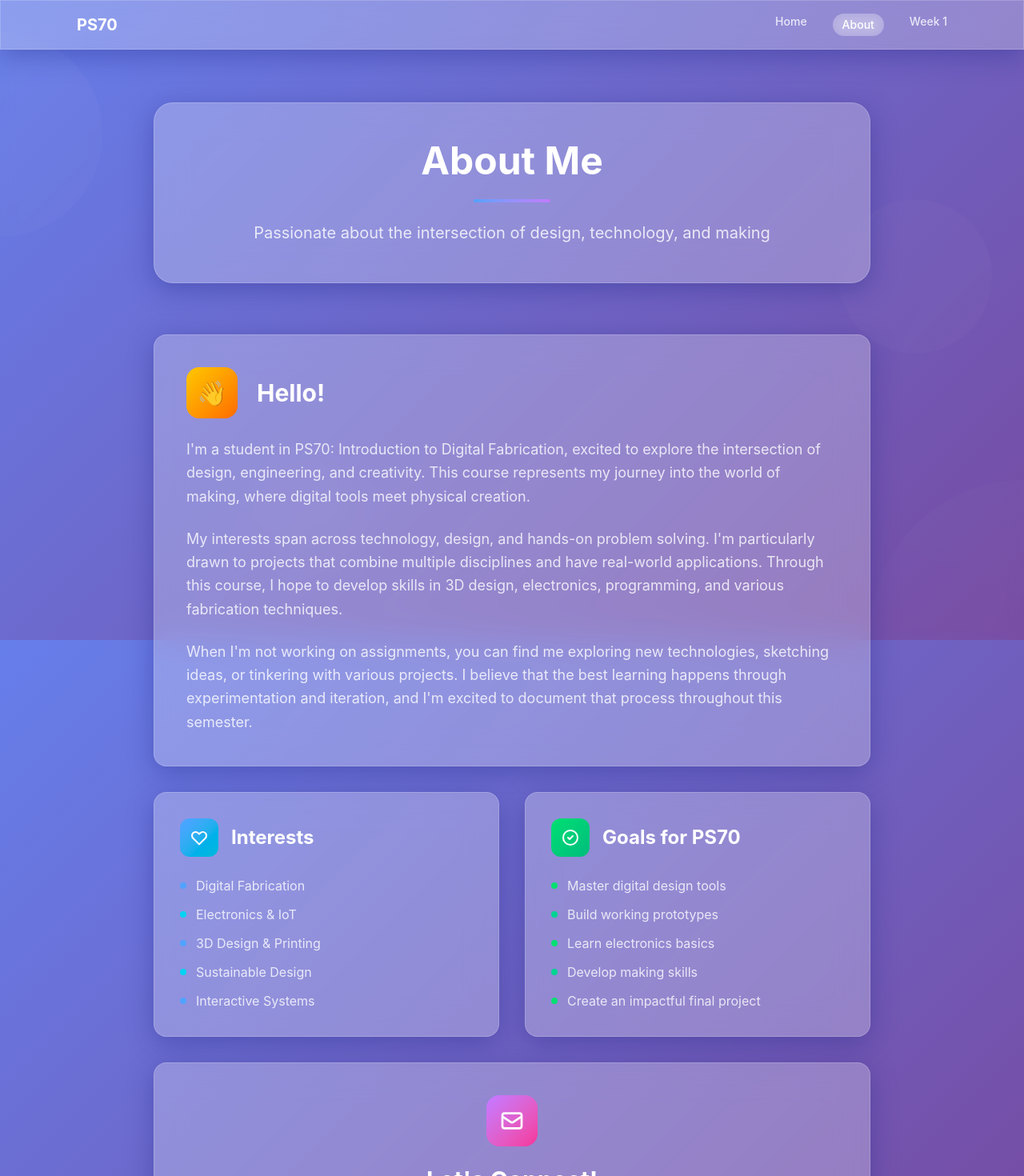
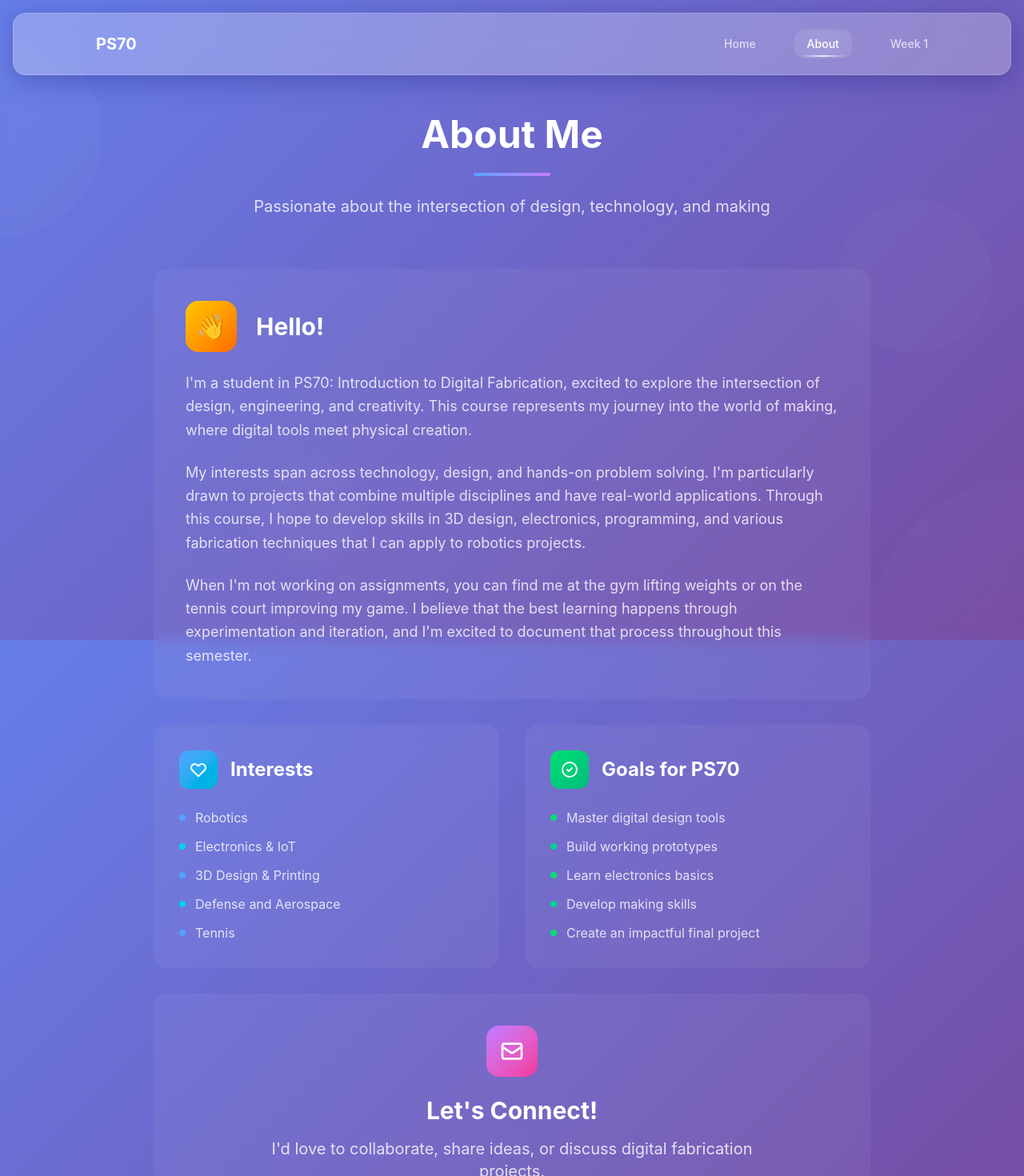
Before and after one commit to mmattyV/ps70-website, a Next.js app: page /about in a window 1280 px wide. Shown: the top 1470 px of the page at 80% size. Built offline with nearby package versions, Linux system fonts and the light colour scheme.

Commit message:
feat: fixed to follow requirements

```diff
--- a/src/app/about/page.tsx
+++ b/src/app/about/page.tsx
@@ -4,18 +4,16 @@ export default function About() {
       <div className="max-w-4xl mx-auto">
         {/* Header */}
         <div className="text-center mb-16">
-          <div className="glass-card rounded-3xl p-12 mb-8">
-            <h1 className="text-5xl font-bold text-white mb-6">About Me</h1>
-            <div className="w-24 h-1 bg-gradient-to-r from-blue-400 to-purple-400 mx-auto rounded-full"></div>
-            <p className="text-xl text-white/80 mt-6 max-w-2xl mx-auto">
-              Passionate about the intersection of design, technology, and making
-            </p>
-          </div>
+          <h1 className="text-5xl font-bold text-white mb-6">About Me</h1>
+          <div className="w-24 h-1 bg-gradient-to-r from-blue-400 to-purple-400 mx-auto rounded-full"></div>
+          <p className="text-xl text-white/80 mt-6 max-w-2xl mx-auto mb-8">
+            Passionate about the intersection of design, technology, and making
+          </p>
         </div>
 
         {/* Main Content */}
         <div className="space-y-8">
-          <div className="glass-card rounded-2xl p-10">
+          <div className="text-section rounded-2xl p-10">
             <div className="flex items-center mb-6">
               <div className="w-16 h-16 bg-gradient-to-br from-yellow-400 to-orange-500 rounded-2xl flex items-center justify-center mr-6">
                 <span className="text-3xl">👋</span>
@@ -33,20 +31,21 @@ export default function About() {
               <p>
                 My interests span across technology, design, and hands-on problem solving. I&apos;m particularly drawn
                 to projects that combine multiple disciplines and have real-world applications. Through this course,
-                I hope to develop skills in 3D design, electronics, programming, and various fabrication techniques.
+                I hope to develop skills in 3D design, electronics, programming, and various fabrication techniques
+                that I can apply to robotics projects.
               </p>
 
               <p>
-                When I&apos;m not working on assignments, you can find me exploring new technologies, sketching ideas,
-                or tinkering with various projects. I believe that the best learning happens through experimentation
-                and iteration, and I&apos;m excited to document that process throughout this semester.
+                When I&apos;m not working on assignments, you can find me at the gym lifting weights or on the tennis court
+                improving my game. I believe that the best learning happens through experimentation and iteration,
+                and I&apos;m excited to document that process throughout this semester.
               </p>
             </div>
           </div>
 
           {/* Skills & Interests */}
           <div className="grid gap-8 md:grid-cols-2">
-            <div className="glass-card rounded-2xl p-8 bg-gradient-to-br from-blue-500/20 to-cyan-500/20">
+            <div className="text-section rounded-2xl p-8 bg-gradient-to-br from-blue-500/20 to-cyan-500/20">
               <div className="flex items-center mb-6">
                 <div className="w-12 h-12 bg-gradient-to-br from-blue-400 to-cyan-500 rounded-xl flex items-center justify-center mr-4">
                   <svg className="w-6 h-6 text-white" fill="none" stroke="currentColor" viewBox="0 0 24 24">
@@ -58,7 +57,7 @@ export default function About() {
               <ul className="space-y-3 text-white/80">
                 <li className="flex items-center">
                   <span className="w-2 h-2 bg-blue-400 rounded-full mr-3"></span>
-                  Digital Fabrication
+                  Robotics
                 </li>
                 <li className="flex items-center">
                   <span className="w-2 h-2 bg-cyan-400 rounded-full mr-3"></span>
@@ -70,16 +69,16 @@ export default function About() {
                 </li>
                 <li className="flex items-center">
                   <span className="w-2 h-2 bg-cyan-400 rounded-full mr-3"></span>
-                  Sustainable Design
+                  Defense and Aerospace
                 </li>
                 <li className="flex items-center">
                   <span className="w-2 h-2 bg-blue-400 rounded-full mr-3"></span>
-                  Interactive Systems
+                  Tennis
                 </li>
               </ul>
             </div>
 
-            <div className="glass-card rounded-2xl p-8 bg-gradient-to-br from-green-500/20 to-emerald-500/20">
+            <div className="text-section rounded-2xl p-8 bg-gradient-to-br from-green-500/20 to-emerald-500/20">
               <div className="flex items-center mb-6">
                 <div className="w-12 h-12 bg-gradient-to-br from-green-400 to-emerald-500 rounded-xl flex items-center justify-center mr-4">
                   <svg className="w-6 h-6 text-white" fill="none" stroke="currentColor" viewBox="0 0 24 24">
@@ -114,7 +113,7 @@ export default function About() {
           </div>
 
           {/* Call to Action */}
-          <div className="glass-card rounded-2xl p-10 text-center bg-gradient-to-br from-purple-500/20 to-pink-500/20">
+          <div className="text-section rounded-2xl p-10 text-center bg-gradient-to-br from-purple-500/20 to-pink-500/20">
             <div className="w-16 h-16 bg-gradient-to-br from-purple-400 to-pink-500 rounded-2xl flex items-center justify-center mx-auto mb-6">
               <svg className="w-8 h-8 text-white" fill="none" stroke="currentColor" viewBox="0 0 24 24">
                 <path strokeLinecap="round" strokeLinejoin="round" strokeWidth={2} d="M3 8l7.89 5.26a2 2 0 002.22 0L21 8M5 19h14a2 2 0 002-2V7a2 2 0 00-2-2H5a2 2 0 00-2 2v10a2 2 0 002 2z" />
@@ -125,8 +124,8 @@ export default function About() {
               I&apos;d love to collaborate, share ideas, or discuss digital fabrication projects.
             </p>
             <a
-              href="mailto:your.email@example.com"
-              className="inline-flex items-center px-8 py-4 bg-gradient-to-r from-purple-500 to-pink-500 text-white font-semibold rounded-2xl hover:scale-105 transition-all duration-300 shadow-lg hover:shadow-xl"
+              href="mailto:mvu@college.harvard.edu"
+              className="glass-button inline-flex items-center px-8 py-4 bg-gradient-to-r from-purple-500 to-pink-500 text-white font-semibold rounded-2xl shadow-lg"
             >
               <svg className="w-5 h-5 mr-2" fill="none" stroke="currentColor" viewBox="0 0 24 24">
                 <path strokeLinecap="round" strokeLinejoin="round" strokeWidth={2} d="M3 8l7.89 5.26a2 2 0 002.22 0L21 8M5 19h14a2 2 0 002-2V7a2 2 0 00-2-2H5a2 2 0 00-2 2v10a2 2 0 002 2z" />
--- a/src/app/globals.css
+++ b/src/app/globals.css
@@ -52,12 +52,107 @@ body {
   -webkit-backdrop-filter: blur(20px);
   border: 1px solid var(--glass-border);
   box-shadow: 0 8px 32px 0 var(--glass-shadow);
-  transition: all 0.3s cubic-bezier(0.4, 0, 0.2, 1);
 }
 
-.glass-card:hover {
+/* Only clickable glass cards get hover effects */
+.glass-card-clickable {
+  background: var(--glass-bg);
+  backdrop-filter: blur(20px);
+  -webkit-backdrop-filter: blur(20px);
+  border: 1px solid var(--glass-border);
+  box-shadow: 0 8px 32px 0 var(--glass-shadow);
+  transition: all 0.3s cubic-bezier(0.4, 0, 0.2, 1);
+  cursor: pointer;
+}
+
+.glass-card-clickable:hover {
   transform: translateY(-2px);
   box-shadow: 0 12px 40px 0 var(--glass-shadow);
+}
+
+/* Clean text sections without glass effects */
+.text-section {
+  background: rgba(255, 255, 255, 0.05);
+  backdrop-filter: blur(10px);
+  -webkit-backdrop-filter: blur(10px);
+  border: none;
+  box-shadow: none;
+}
+
+/* Glass buttons with enhanced effects */
+.glass-button {
+  background: var(--glass-bg);
+  backdrop-filter: blur(20px);
+  -webkit-backdrop-filter: blur(20px);
+  border: 1px solid var(--glass-border);
+  box-shadow: 0 8px 32px 0 var(--glass-shadow);
+  transition: all 0.3s cubic-bezier(0.4, 0, 0.2, 1);
+  cursor: pointer;
+}
+
+.glass-button:hover {
+  transform: translateY(-2px) scale(1.05);
+  box-shadow: 0 16px 48px 0 var(--glass-shadow);
+  background: rgba(255, 255, 255, 0.35);
+}
+
+/* Navigation liquid glass effects */
+nav a {
+  position: relative;
+  overflow: hidden;
+  border-radius: 12px;
+  padding: 8px 16px;
+}
+
+nav a::before {
+  content: '';
+  position: absolute;
+  top: 50%;
+  left: 50%;
+  width: 0;
+  height: 0;
+  background: radial-gradient(circle, rgba(255, 255, 255, 0.2) 0%, rgba(255, 255, 255, 0.05) 70%, transparent 100%);
+  border-radius: 50%;
+  transform: translate(-50%, -50%);
+  transition: all 0.6s cubic-bezier(0.4, 0, 0.2, 1);
+  pointer-events: none;
+  z-index: -1;
+}
+
+nav a.active::before {
+  width: 120px;
+  height: 120px;
+  background: radial-gradient(circle, rgba(255, 255, 255, 0.15) 0%, rgba(255, 255, 255, 0.08) 50%, rgba(255, 255, 255, 0.02) 100%);
+}
+
+nav a:hover::before {
+  width: 100px;
+  height: 100px;
+  background: radial-gradient(circle, rgba(255, 255, 255, 0.1) 0%, rgba(255, 255, 255, 0.03) 70%, transparent 100%);
+}
+
+nav a::after {
+  content: '';
+  position: absolute;
+  bottom: 2px;
+  left: 50%;
+  width: 0;
+  height: 2px;
+  background: linear-gradient(90deg, transparent, rgba(255, 255, 255, 0.8), transparent);
+  transform: translateX(-50%);
+  transition: all 0.4s cubic-bezier(0.4, 0, 0.2, 1);
+  border-radius: 2px;
+}
+
+nav a.active::after {
+  width: 80%;
+  border-radius: 2px;
+}
+
+nav a:hover::after {
+  width: 60%;
+  background: linear-gradient(90deg, transparent, rgba(255, 255, 255, 0.4), transparent);
+  border-radius: 2px;
 }
 
 /* Apple-style gradient backgrounds */
--- a/src/app/layout.tsx
+++ b/src/app/layout.tsx
@@ -37,7 +37,7 @@ export default function RootLayout({
         </div>
 
         <Navigation />
-        <main className="min-h-screen pt-20 relative z-10">
+        <main className="min-h-screen pt-24 relative z-10">
           {children}
         </main>
       </body>
--- a/src/components/Navigation.tsx
+++ b/src/components/Navigation.tsx
@@ -13,8 +13,8 @@ const Navigation = () => {
   ];
 
   return (
-    <nav className="glass fixed top-0 left-0 right-0 z-50">
-      <div className="max-w-6xl mx-auto px-4 sm:px-6 lg:px-8">
+    <nav className="glass fixed top-4 left-4 right-4 z-50 rounded-2xl">
+      <div className="max-w-6xl mx-auto px-6 sm:px-8 lg:px-10">
         <div className="flex justify-between items-center py-4">
           <Link href="/" className="text-xl font-bold text-white hover:text-blue-200 transition-colors">
             PS70
@@ -24,10 +24,10 @@ const Navigation = () => {
               <Link
                 key={item.href}
                 href={item.href}
-                className={`text-sm font-medium transition-all duration-300 hover:text-white hover:scale-105 ${
+                className={`relative text-sm font-medium transition-all duration-500 ease-out hover:text-white ${
                   pathname === item.href
-                    ? 'text-white bg-white/20 px-3 py-1 rounded-full backdrop-blur-sm'
-                    : 'text-white/80'
+                    ? 'text-white active'
+                    : 'text-white/70 hover:text-white/90'
                 }`}
               >
                 {item.label}
```
Also changed, not shown: src/app/page.tsx (+20 -19 lines), src/app/week1/page.tsx (+32 -67 lines).
